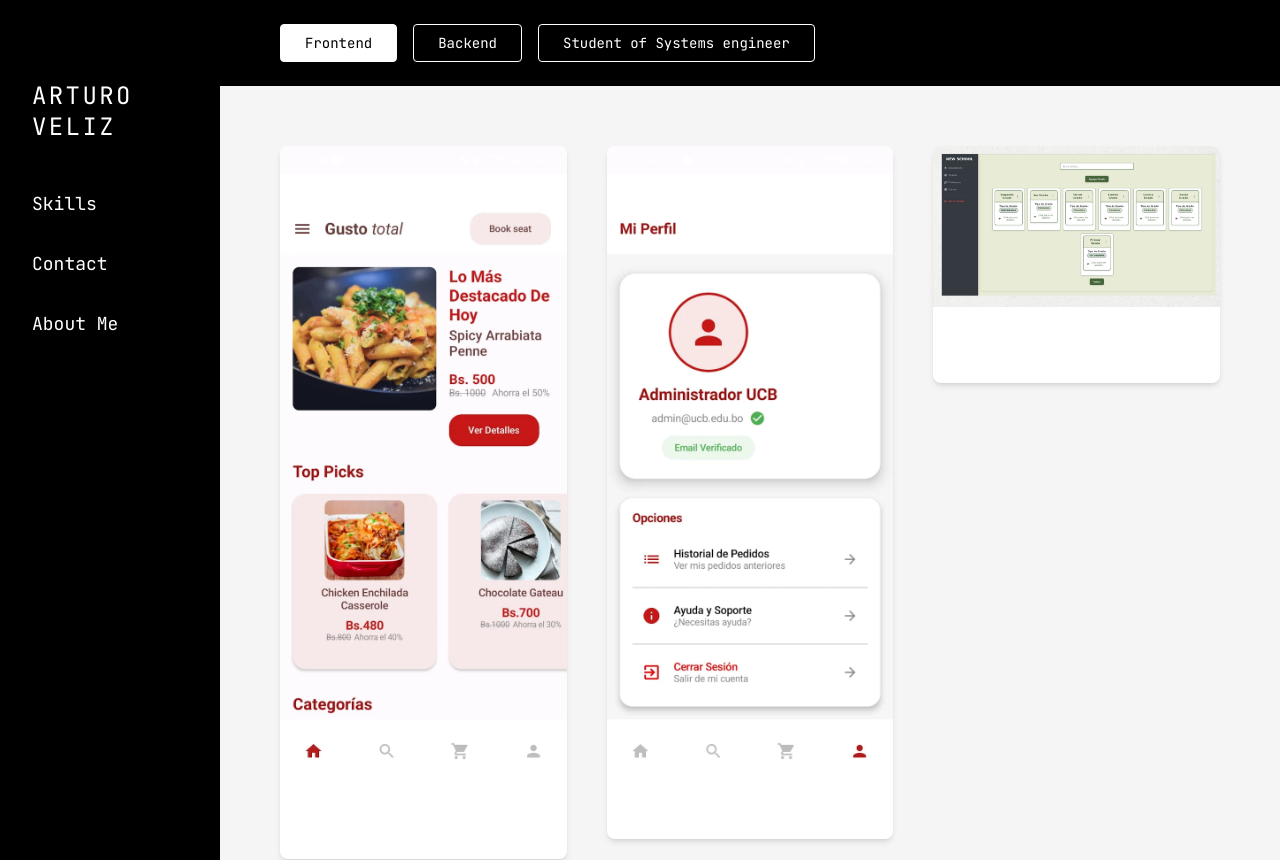
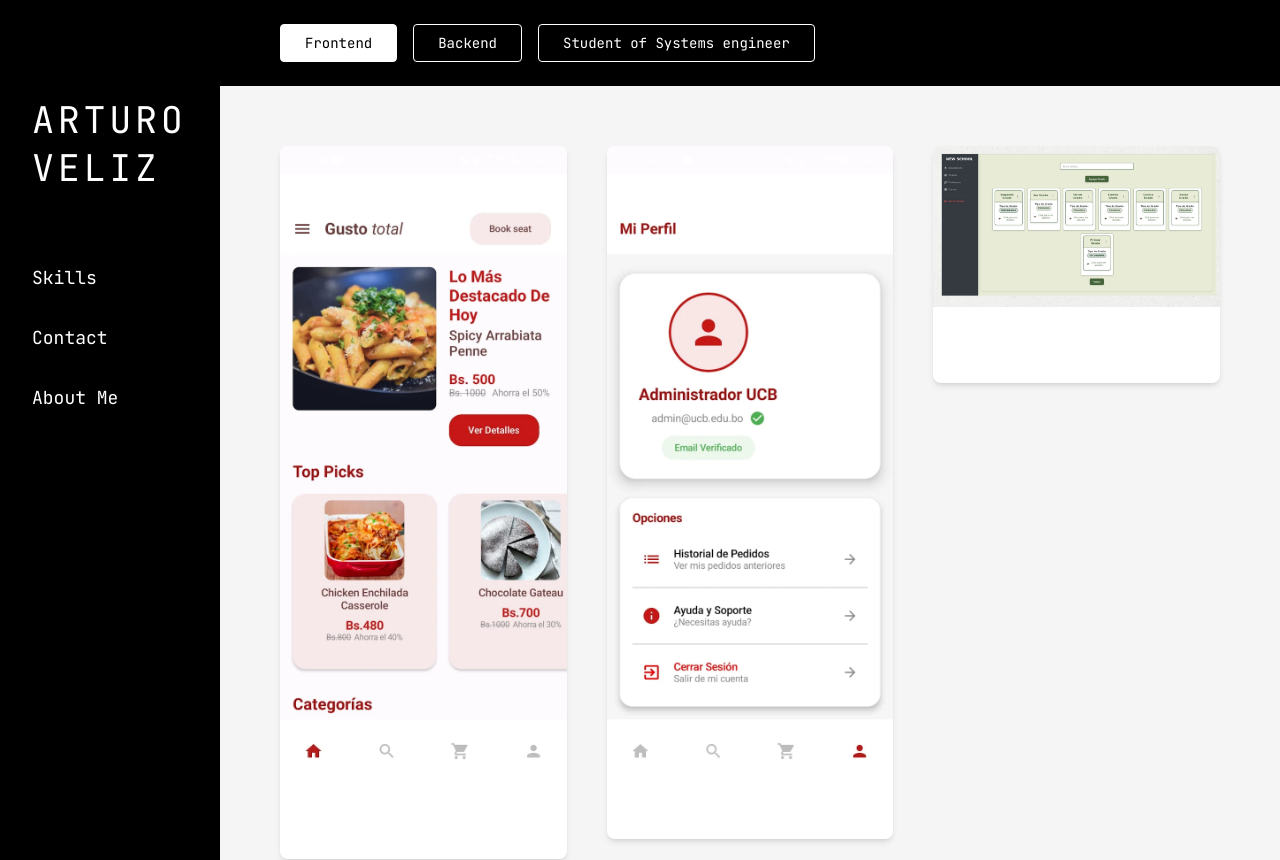
Before and after one commit to A-Joaquin/portafolio-, a React (Vite) app: page / in a window 1280 px wide. Shown: the top 860 px of the page. Built offline with nearby package versions, Linux system fonts and the light colour scheme.

Commit message:
Sidebar styles fix

```diff
--- a/src/App.tsx
+++ b/src/App.tsx
@@ -14,7 +14,7 @@ export default function App() {
       <Sidebar />
 
       {/* Main Content Area with Black Header */}
-      <div className="flex-1 flex flex-col">
+      <div className="flex-1 flex flex-col md:ml-[220px]">
         {/* Black Header with Filters */}
         <div className="bg-black px-8 md:px-[60px] py-6">
           <div className="flex flex-wrap gap-4">
--- a/src/components/Sidebar.tsx
+++ b/src/components/Sidebar.tsx
@@ -1,15 +1,31 @@
 export function Sidebar() {
   return (
-    <aside className="w-full md:w-[220px] bg-black text-white flex-shrink-0 min-h-[300px] md:min-h-screen md:sticky md:top-0">
-      <div className="flex flex-col py-16 px-8 md:py-20 md:px-8 h-full">
+    <aside className="w-full md:w-[220px] bg-black text-white flex-shrink-0 min-h-[300px]">
+      <div
+        className="flex flex-col py-16 px-8 h-full"
+        style={{
+          position: 'fixed',
+          left: 0,
+          top: 0,
+          width: '220px',
+          height: '100vh',
+          backgroundColor: '#000000',
+          color: '#ffffff',
+          display: 'flex',
+          flexDirection: 'column',
+          paddingTop: '6rem',
+          paddingLeft: '2rem',
+          paddingRight: '2rem'
+        }}
+      >
         {/* Branding */}
-        <div className="mb-12">
+        <div className="mb-12" style={{ marginBottom: '4.5rem' }}>
           <h1
             className="font-mono text-white uppercase"
             style={{
               letterSpacing: '0.1em',
               lineHeight: '1.3',
-              fontSize: '1.5rem'
+              fontSize: '2.3rem'
             }}
           >
             ARTURO<br />VELIZ
```
